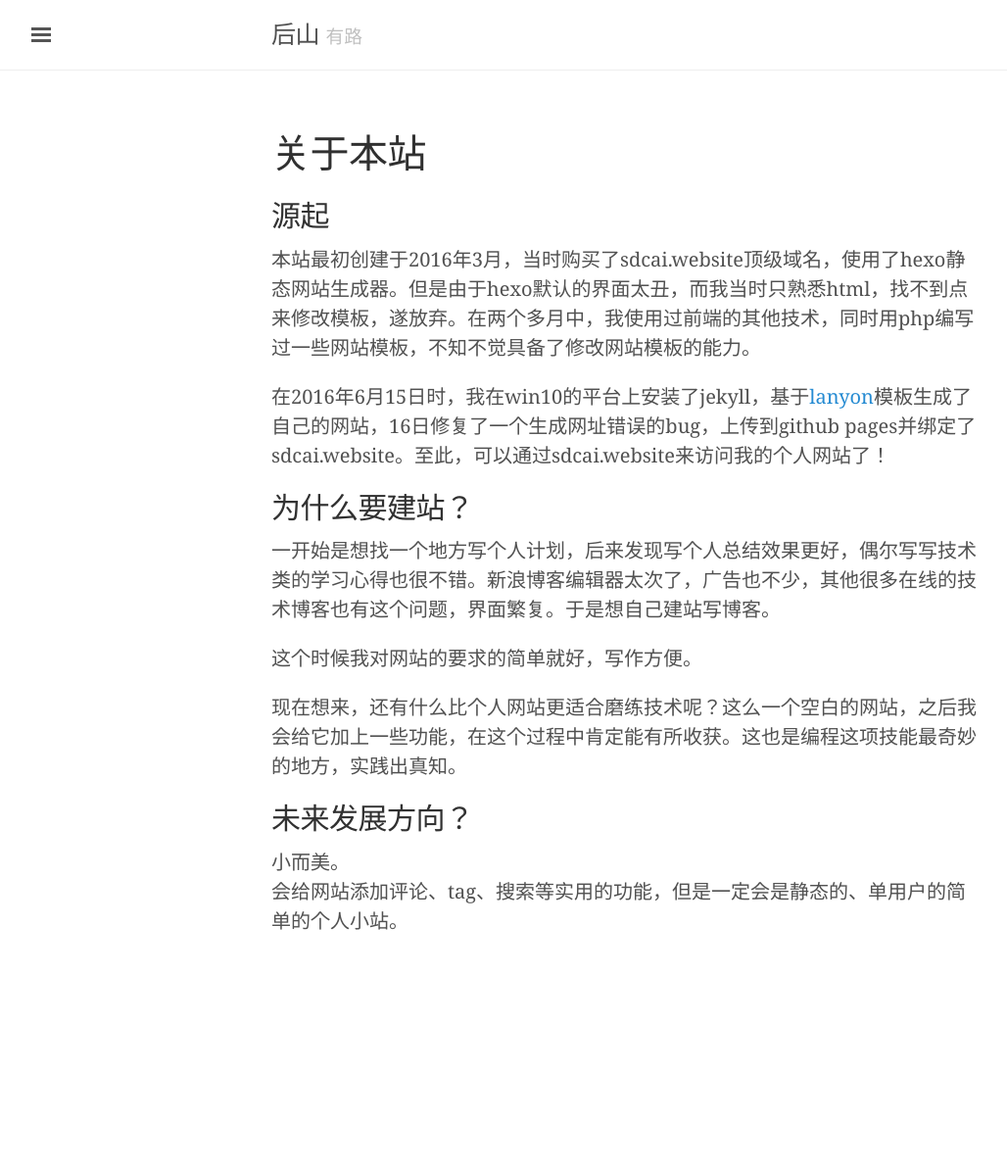
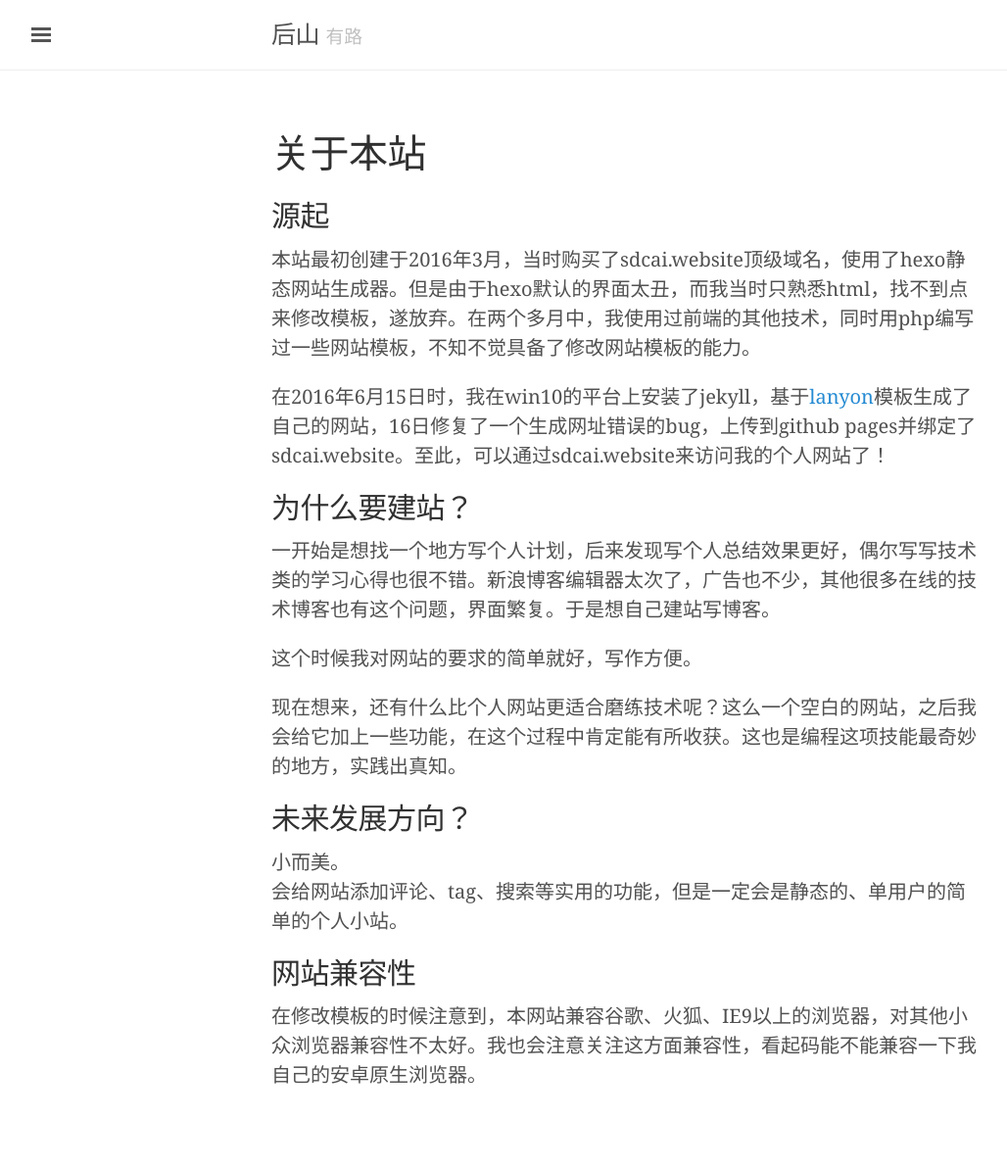
Before and after one commit to hieast/hieast.github.io, a Jekyll site: the page built from about.md, in a window 1280 px wide. Shown: the whole page at 98% size, without its empty margins (3-1031 px from the left). Built offline with Jekyll 4.4.1, drawn with Linux system fonts in a browser that asks for light colours; some web fonts are replaced; before the commit the page ends 1035 px from its top, so only the background shows below that.

Commit message:
修改about

```diff
--- a/about.md
+++ b/about.md
@@ -21,3 +21,7 @@ title: 关于本站
 
 小而美。
 会给网站添加评论、tag、搜索等实用的功能，但是一定会是静态的、单用户的简单的个人小站。
+
+## 网站兼容性
+
+在修改模板的时候注意到，本网站兼容谷歌、火狐、IE9以上的浏览器，对其他小众浏览器兼容性不太好。我也会注意关注这方面兼容性，看起码能不能兼容一下我自己的安卓原生浏览器。
```
